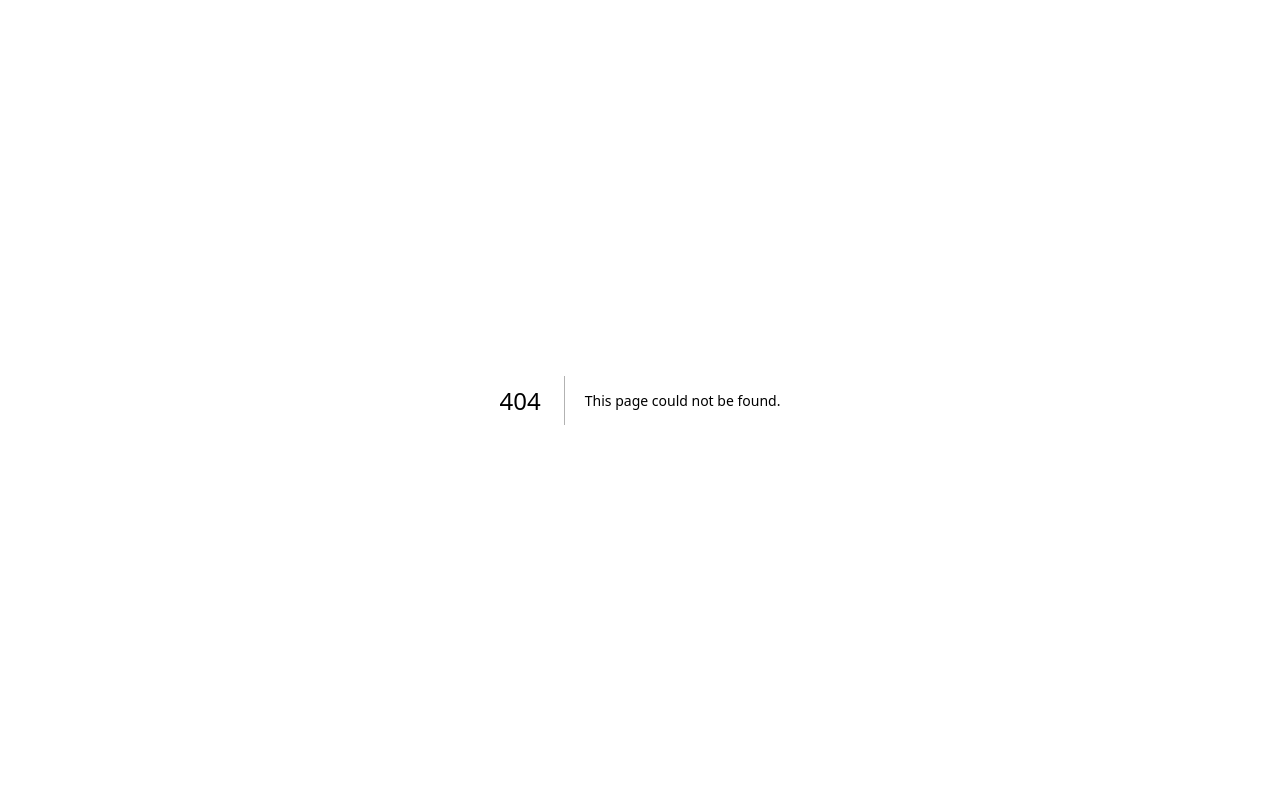
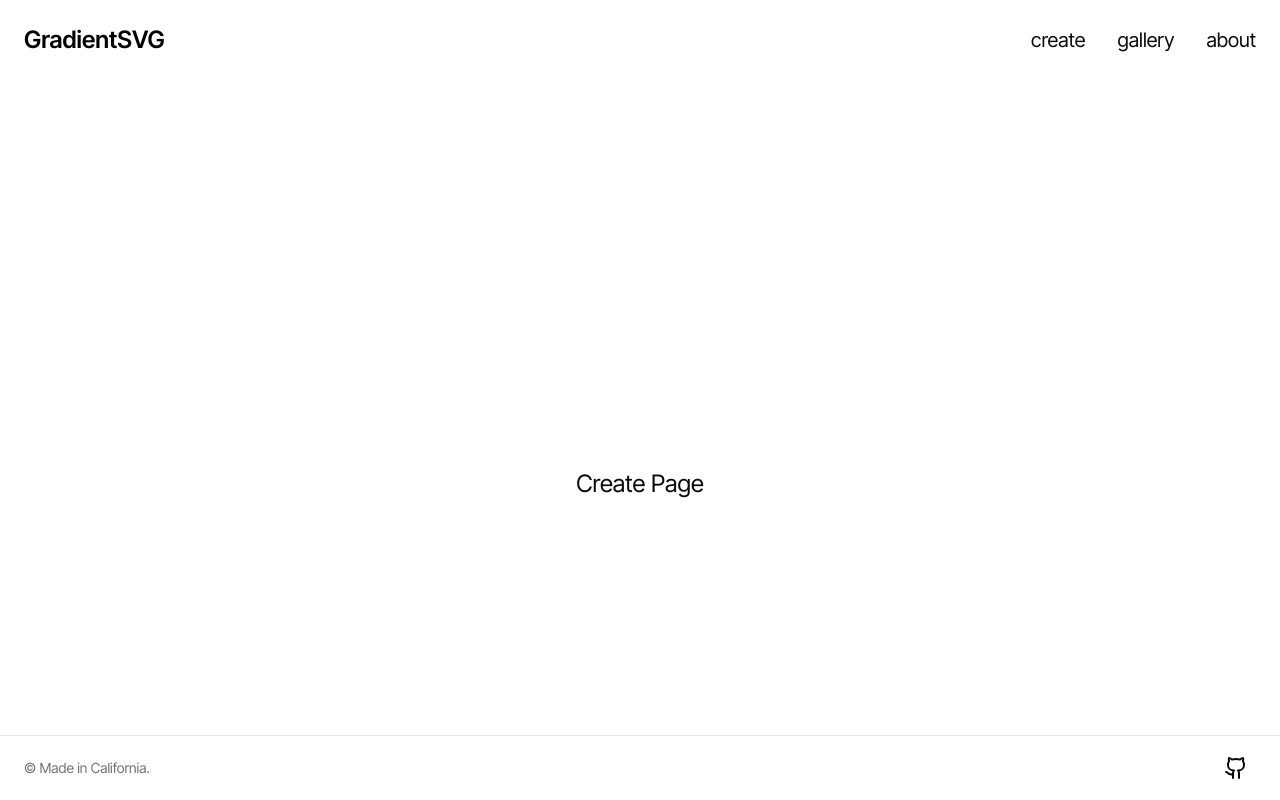
Before and after one commit to willtholke/gradientsvg, a Next.js app: page /create in a window 1280 px wide. Before the commit this address had no page. Built offline with nearby package versions, Linux system fonts and the light colour scheme.

Commit message:
Add boilerplate design–font, hardcoded bg gradient, footer, nav, routes

```diff
--- /dev/null
+++ b/src/app/about/page.tsx
@@ -0,0 +1,14 @@
+import React from 'react';
+import Navbar from '@/components/Navbar';
+
+export default function AboutPage() {
+  return (
+    <div className="min-h-screen flex flex-col bg-white">
+      <Navbar />
+
+      <main className="flex-1 flex flex-col items-center justify-center pt-24">
+        <h1 className="text-2xl">About Page</h1>
+      </main>
+    </div>
+  );
+}
--- /dev/null
+++ b/src/app/create/page.tsx
@@ -0,0 +1,14 @@
+import React from 'react';
+import Navbar from '@/components/Navbar';
+
+export default function CreatePage() {
+  return (
+    <div className="min-h-screen flex flex-col bg-white">
+      <Navbar />
+
+      <main className="flex-1 flex flex-col items-center justify-center pt-24">
+        <h1 className="text-2xl">Create Page</h1>
+      </main>
+    </div>
+  );
+}
--- /dev/null
+++ b/src/app/gallery/page.tsx
@@ -0,0 +1,14 @@
+import React from 'react';
+import Navbar from '@/components/Navbar';
+
+export default function GalleryPage() {
+  return (
+    <div className="min-h-screen flex flex-col bg-white">
+      <Navbar />
+
+      <main className="flex-1 flex flex-col items-center justify-center pt-24">
+        <h1 className="text-2xl">Gallery Page</h1>
+      </main>
+    </div>
+  );
+}
--- a/src/app/globals.css
+++ b/src/app/globals.css
@@ -7,8 +7,8 @@
 @theme inline {
   --color-background: var(--background);
   --color-foreground: var(--foreground);
-  --font-sans: var(--font-geist-sans);
-  --font-mono: var(--font-geist-mono);
+  --font-sans: var(--font-inter-tight);
+  --font-mono: system-ui, sans-serif;
   --color-sidebar-ring: var(--sidebar-ring);
   --color-sidebar-border: var(--sidebar-border);
   --color-sidebar-accent-foreground: var(--sidebar-accent-foreground);
@@ -46,7 +46,7 @@
 
 :root {
   --radius: 0.625rem;
-  --background: oklch(1 0 0);
+  --background: #ffffff;
   --foreground: oklch(0.145 0 0);
   --card: oklch(1 0 0);
   --card-foreground: oklch(0.145 0 0);
--- a/src/app/layout.tsx
+++ b/src/app/layout.tsx
@@ -1,15 +1,11 @@
 import type { Metadata } from "next";
-import { Geist, Geist_Mono } from "next/font/google";
+import { Inter_Tight } from "next/font/google";
 import "./globals.css";
+import Footer from "@/components/Footer";
 
-const geistSans = Geist({
-  variable: "--font-geist-sans",
+const interTight = Inter_Tight({
   subsets: ["latin"],
-});
-
-const geistMono = Geist_Mono({
-  variable: "--font-geist-mono",
-  subsets: ["latin"],
+  display: "swap",
 });
 
 export const metadata: Metadata = {
@@ -26,9 +22,12 @@ export default function RootLayout({
   return (
     <html lang="en">
       <body
-        className={`${geistSans.variable} ${geistMono.variable} antialiased`}
+        className={`${interTight.className} antialiased flex flex-col h-screen overflow-hidden`}
       >
-        {children}
+        <div className="flex-grow overflow-hidden">
+          {children}
+        </div>
+        <Footer />
       </body>
     </html>
   );
--- a/src/app/page.tsx
+++ b/src/app/page.tsx
@@ -1,16 +1,28 @@
+import React from 'react';
+import Navbar from '@/components/Navbar';
+import Link from 'next/link';
+import { Button } from '@/components/ui/button';
+
 export default function Home() {
   return (
-    <div
-      className="min-h-screen flex items-center justify-center"
-      style={{
-        backgroundSize: '100% 100%',
-        backgroundPosition: '0px 0px, 0px 0px, 0px 0px, 0px 0px, 0px 0px',
-        backgroundImage: 'radial-gradient(49% 81% at 45% 47%, #FFE20345 0%, #073AFF00 100%), radial-gradient(113% 91% at 17% -2%, #D2854BFF 1%, #FF000000 99%), radial-gradient(142% 91% at 83% 7%, #CBF7D7FF 1%, #FF000000 99%), radial-gradient(142% 91% at -6% 74%, #DFB3C0FF 1%, #FF000000 99%), radial-gradient(142% 91% at 111% 84%, #E8BC45FF 0%, #FF0000FF 100%)'
-      }}
-    >
-      <p className="text-black text-sm italic">
-        check back later...
-      </p>
+    <div className="flex flex-col bg-white min-h-0 h-screen">
+      <Navbar />
+      <main className="flex items-center justify-center px-6 py-4">
+        <div
+          className="max-w-[1415px] w-full h-[550px] mx-auto rounded-3xl overflow-hidden px-8 text-center flex flex-col items-center justify-center"
+          style={{
+            backgroundImage: 'radial-gradient(49% 81% at 45% 47%, #E3D7D745 0%, #073AFF00 100%), radial-gradient(113% 91% at 17% -2%, #D1D9D9FF 1%, #FF000000 99%), radial-gradient(142% 91% at 83% 7%, #9FE2EBFF 1%, #FF000000 99%), radial-gradient(142% 91% at 111% 84%, #B7B9BEFF 0%, #F8F5F5FF 99%)'
+          }}
+        >
+          <h1 className="text-2xl mb-4 max-w-2xl mx-auto text-gray-900">
+            Generate beautiful, <em>infinitely scalable</em> gradient SVGs for your personal brand and visual identity.
+          </h1>
+
+          <Button asChild>
+            <Link href="/create">Create</Link>
+          </Button>
+        </div>
+      </main>
     </div>
   );
 }
--- /dev/null
+++ b/src/components/Footer.tsx
@@ -0,0 +1,24 @@
+import React from 'react';
+import { Github } from 'lucide-react';
+
+export default function Footer() {
+  return (
+    <footer className="w-full py-3">
+      <div className="max-w-[1460px] mx-auto px-6 flex justify-between items-center border-t pt-3">
+        <div className="text-sm text-gray-500">
+          © Made in California.
+        </div>
+
+        <a
+          href="https://github.com/willtholke/gradientsvg"
+          target="_blank"
+          rel="noopener noreferrer"
+          className="p-2 rounded-full hover:bg-gray-100 transition-colors"
+          aria-label="GitHub Repository"
+        >
+          <Github size={24} />
+        </a>
+      </div>
+    </footer>
+  );
+}
--- /dev/null
+++ b/src/components/Navbar.tsx
@@ -0,0 +1,27 @@
+import React from 'react';
+import Link from 'next/link';
+
+export default function Navbar() {
+  return (
+    <nav className="w-full h-16 mt-2">
+      <div className="flex items-center justify-between max-w-[1460px] mx-auto px-6 h-full">
+        <Link href="/" className="text-[24px] font-semibold text-black hover:opacity-80 transition-opacity leading-none relative">
+          <span className="inline-block transform">
+            GradientSVG
+          </span>
+        </Link>
+        <div className="flex gap-8">
+          <Link href="/create" className="text-[20px] hover:opacity-80 transition-opacity">
+            create
+          </Link>
+          <Link href="/gallery" className="text-[20px] hover:opacity-80 transition-opacity">
+            gallery
+          </Link>
+          <Link href="/about" className="text-[20px] hover:opacity-80 transition-opacity">
+            about
+          </Link>
+        </div>
+      </div>
+    </nav>
+  );
+}
--- /dev/null
+++ b/tailwind.config.js
@@ -0,0 +1,62 @@
+/** @type {import('tailwindcss').Config} */
+module.exports = {
+  darkMode: ["class"],
+  content: [
+    './pages/**/*.{ts,tsx}',
+    './components/**/*.{ts,tsx}',
+    './app/**/*.{ts,tsx}',
+    './src/**/*.{ts,tsx}',
+  ],
+  theme: {
+    container: {
+      center: true,
+      padding: "2rem",
+      screens: {
+        "2xl": "1400px",
+      },
+    },
+    extend: {
+      fontFamily: {
+        'inter-tight': ['var(--font-inter-tight)', 'sans-serif'],
+      },
+      colors: {
+        border: "var(--color-border)",
+        input: "var(--color-input)",
+        ring: "var(--color-ring)",
+        background: "var(--color-background)",
+        foreground: "var(--color-foreground)",
+        primary: {
+          DEFAULT: "var(--color-primary)",
+          foreground: "var(--color-primary-foreground)",
+        },
+        secondary: {
+          DEFAULT: "var(--color-secondary)",
+          foreground: "var(--color-secondary-foreground)",
+        },
+        muted: {
+          DEFAULT: "var(--color-muted)",
+          foreground: "var(--color-muted-foreground)",
+        },
+        accent: {
+          DEFAULT: "var(--color-accent)",
+          foreground: "var(--color-accent-foreground)",
+        },
+        popover: {
+          DEFAULT: "var(--color-popover)",
+          foreground: "var(--color-popover-foreground)",
+        },
+        card: {
+          DEFAULT: "var(--color-card)",
+          foreground: "var(--color-card-foreground)",
+        },
+      },
+      borderRadius: {
+        lg: "var(--radius-lg)",
+        md: "var(--radius-md)",
+        sm: "var(--radius-sm)",
+        xl: "var(--radius-xl)",
+      },
+    },
+  },
+  plugins: [require("tailwindcss-animate")],
+}
```
Also changed, not shown: src/app/favicon.png (added), 1 other file (tests, documents, lock files or other folders).
